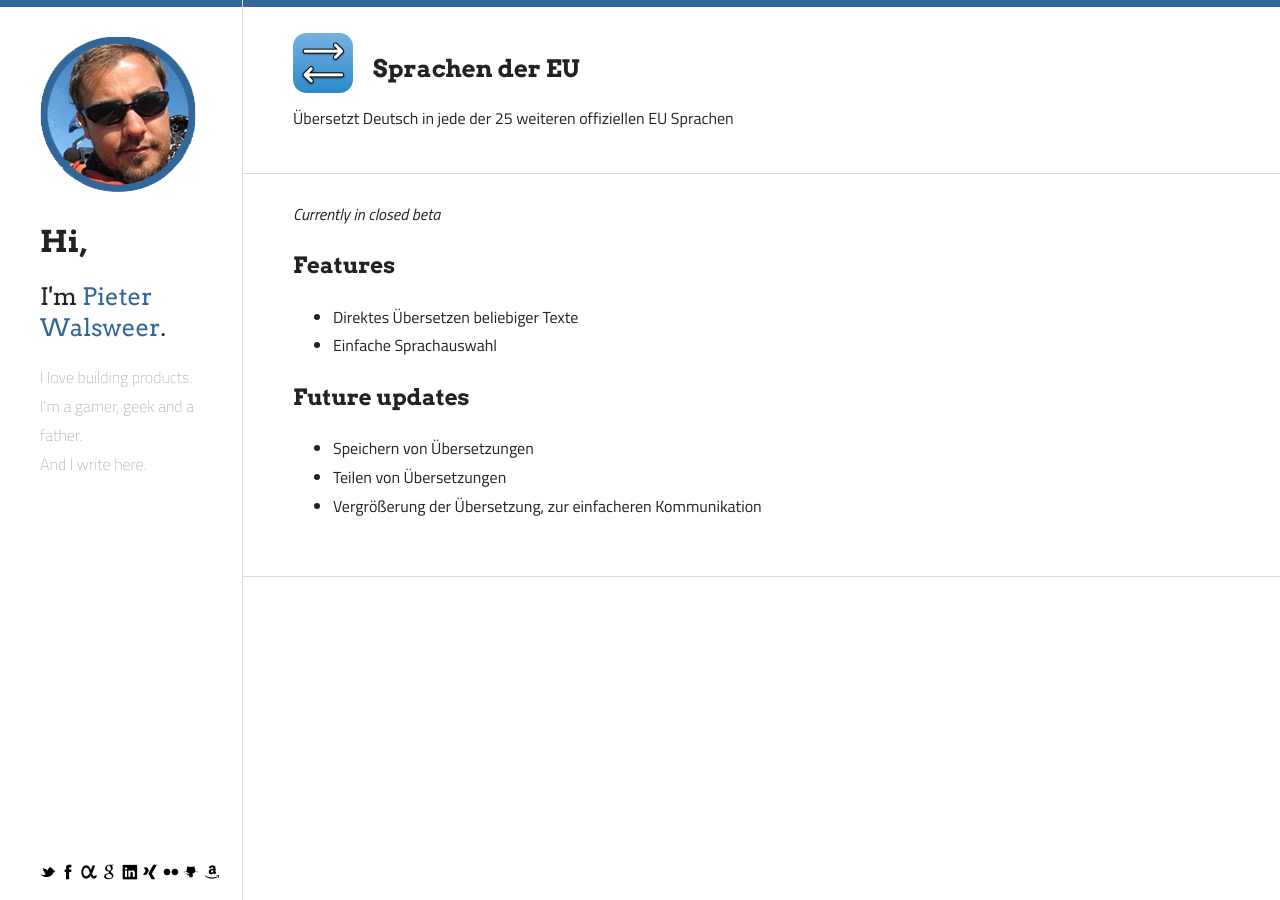
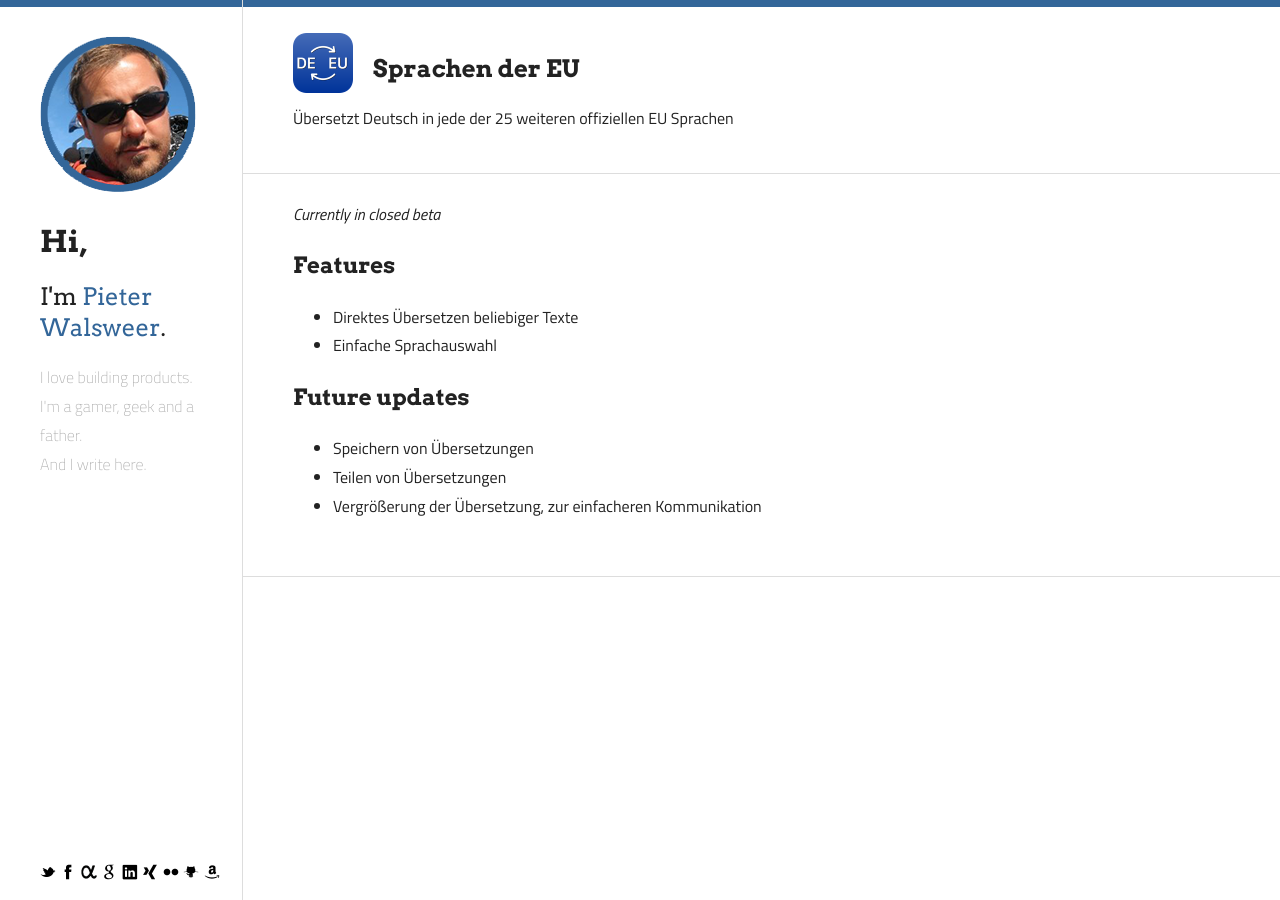
Before and after one commit to neXter/nexter.github.com, a Jekyll site: the page built from projects/sprachen-der-eu/index.md, in a window 1280 px wide. Built offline with Jekyll 4.4.1, drawn with Linux system fonts in a browser that asks for light colours.

Commit message:
updated 'EU Sprachen' app-icon

```diff
--- a/projects/sprachen-der-eu/index.md
+++ b/projects/sprachen-der-eu/index.md
@@ -6,7 +6,7 @@ title: pieter.cc
 <div id="content">
 
 	<section>
-		<img align="left" src="AppIcon60x60@2x.png" style="margin-right: 20px;" height="60" width="60">
+		<img align="left" src="app-icon.png" style="margin-right: 20px;" height="60" width="60">
 		<h2>Sprachen der EU</h2>
 		Übersetzt Deutsch in jede der 25 weiteren offiziellen EU Sprachen
 		<br clear="all">
```
Also changed, not shown: projects/sprachen-der-eu/AppIcon60x60@2x.png (deleted), projects/sprachen-der-eu/app-icon.png (added).
